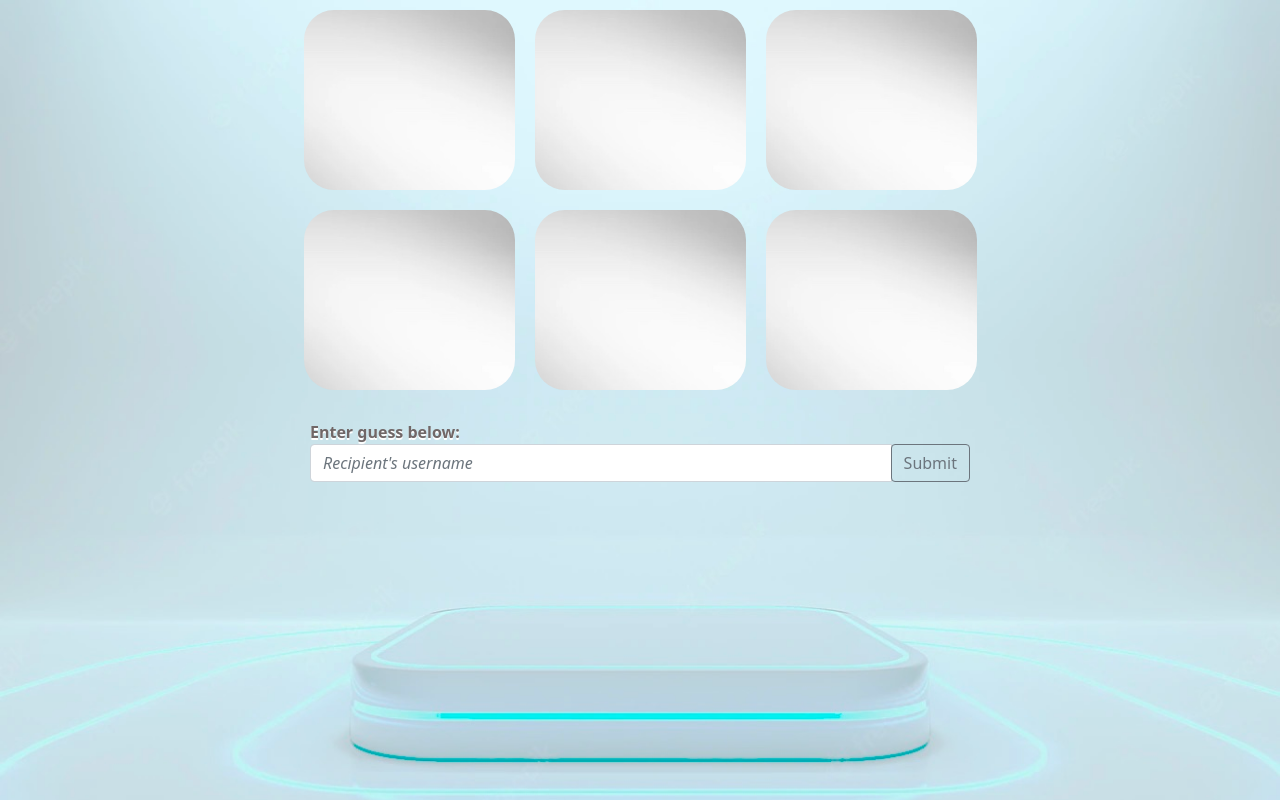
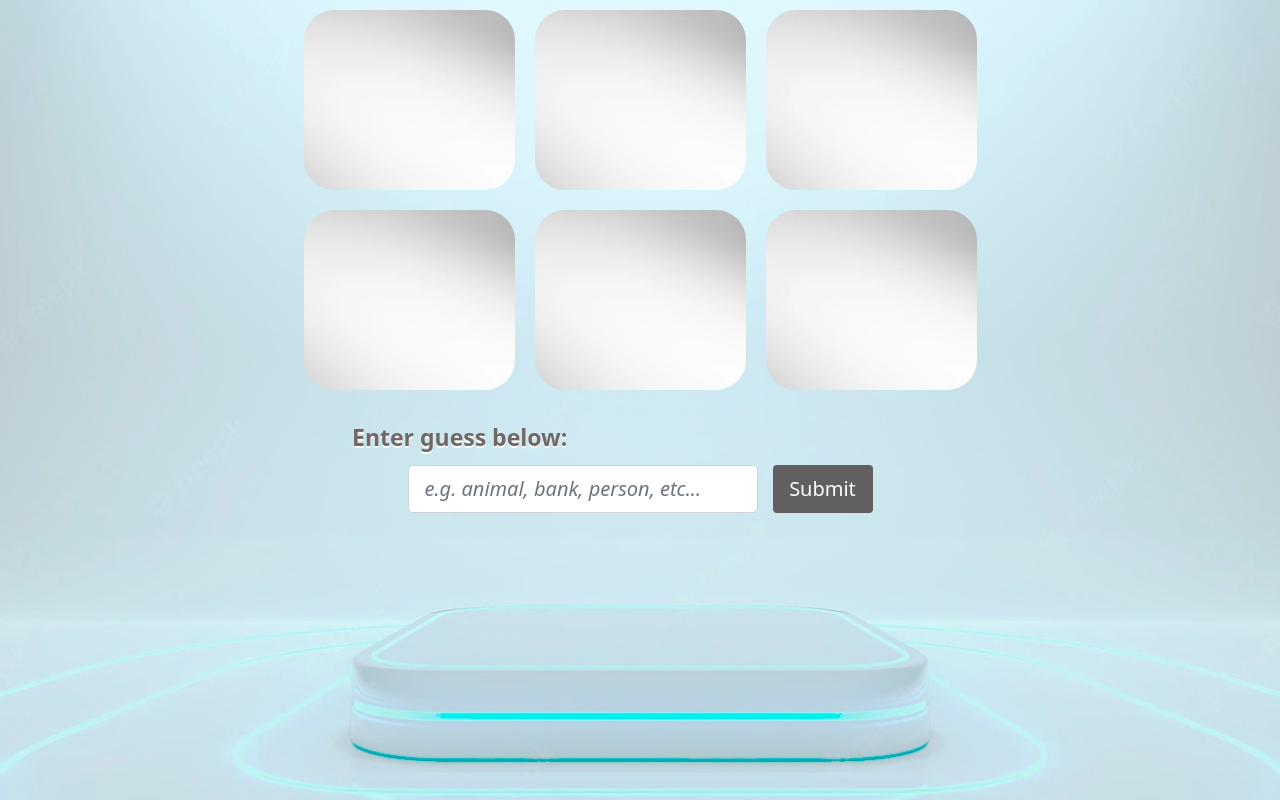
Before and after one commit to cjones1047/goggles, a plain HTML site: page index.html in a window 1280 px wide. Drawn offline with nearby package versions, Linux system fonts and the light colour scheme; no server answers.

Commit message:
Update
User input field formatted, need to add event listener for user input

```diff
--- a/css/index.css
+++ b/css/index.css
@@ -72,13 +72,26 @@ body {
     object-fit: cover;
 }
 
-#guess-section {
-    width: 60%;
-    margin-top: 20px;
-    display: inline;
+form {
+    display: flex;
 }
 
-.form-control:focus {
+#guess-section {
+    width: 600px;
+    margin-top: 20px;
+}
+
+#guess-label {
+    margin-bottom: 10px;
+    font-size: 23px;
+}
+
+#guess-text-box {
+    width: 350px;
+    margin-right: 15px;
+}
+
+#guess-text:focus {
     border-color: #4feff8;
     box-shadow: 0 0 0 0.2rem #4feff8;
 }
@@ -87,9 +100,12 @@ body {
     font-style: italic;
 }
 
-#extra-hint {
+#guess-button {
+    height: 48px;
+    width: 100px;
     font-size: 20px;
-    color: rgb(64, 64, 64);
+    background-color: rgb(97, 95, 95);
+    border-width: 0px;
 }
 
 @keyframes fadeIn {
--- a/index.html
+++ b/index.html
@@ -42,14 +42,13 @@
             </div>
             <div class="row justify-content-center">
                 <div id="guess-section">
-                    <label><b>Enter guess below:</b></label>
-                    <div class="input-group mb-3">
-                        <input id="guess-text" type="text" class="form-control" placeholder="Recipient's username">
-                        <div class="input-group-append">
-                          <button id="guess-button" class="btn btn-outline-secondary" type="button">Submit</button>
+                    <label id="guess-label"><b>Enter guess below:</b></label>
+                    <form id="guess-input" class="justify-content-center">
+                        <div id="guess-text-box" class="form-group ">
+                          <input id="guess-text" type="text" class="form-control form-control-lg" placeholder="e.g. animal, bank, person, etc..." required>
                         </div>
-                      </div>
-                    <small id="extra-hint" class="form-text"></small>
+                        <button id="guess-button" type="submit" class="btn btn-primary">Submit</button>
+                    </form>
                 </div>
             </div>
         </div>
--- a/js/index.js
+++ b/js/index.js
@@ -120,3 +120,5 @@ document.addEventListener('DOMContentLoaded',() => {
             console.log('ERROR')
         })
 })
+
+document.getElementById('')
```
